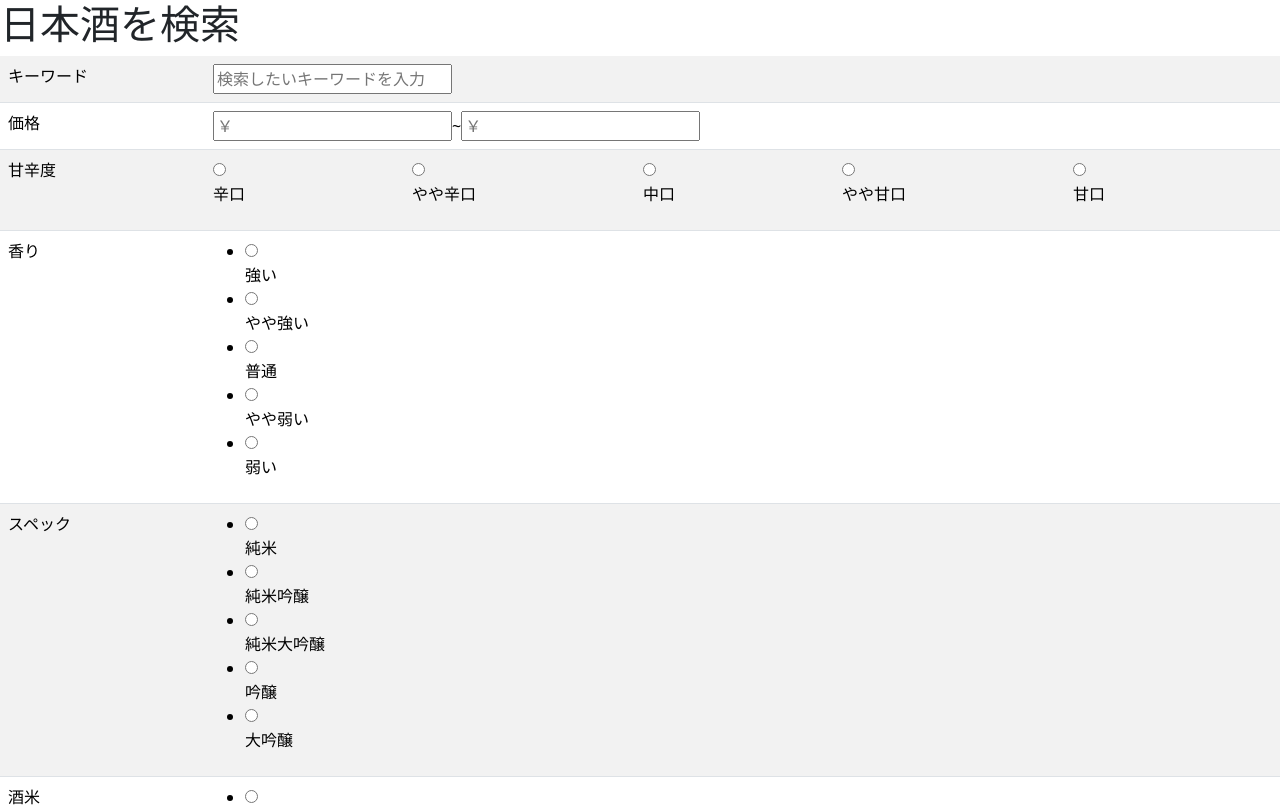
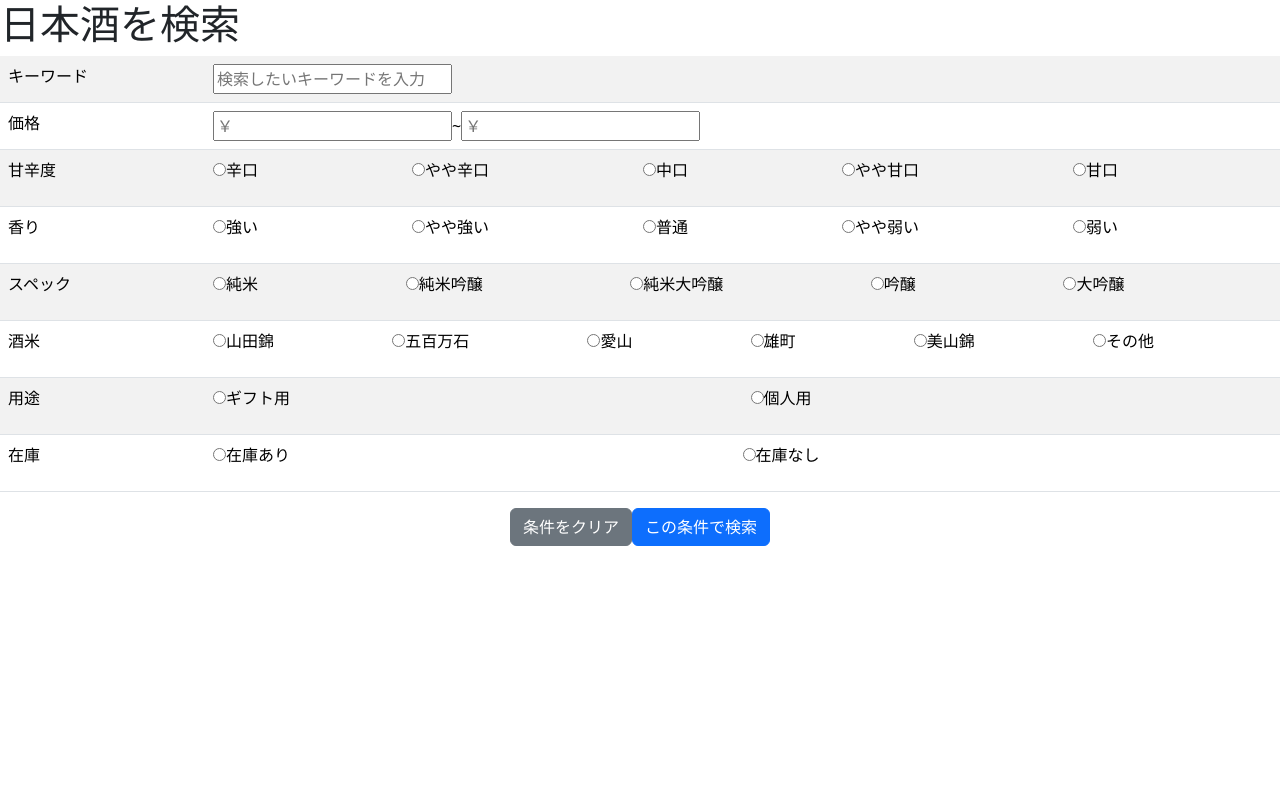
Before and after one commit to HirokiShimoi/kagimoto-sake-search, a React (Create React App) app: page /search in a window 1280 px wide. Shown: the top 807 px of the page. Built offline with nearby package versions, Linux system fonts and the light colour scheme.

Commit message:
家でやったところ

```diff
--- /dev/null
+++ b/src/pages/SearchPage.css
@@ -0,0 +1,3 @@
+.check-box, .info {
+    display: inline-block;
+}
--- a/src/pages/SearchPage.js
+++ b/src/pages/SearchPage.js
@@ -1,4 +1,5 @@
 import { useState } from "react"
+import './SearchPage.css';
 
 const SearchPage = () => {
     const [keyword, setKeyword] = useState(''); //フリーワード検索
@@ -9,6 +10,8 @@ const SearchPage = () => {
     const [spec, setSpec] = useState(""); //精米スペック
     const [rice, setRice] = useState(""); //酒米の種類
     const [error, setError] = useState("");
+    const [gift,setGift] = useState("");
+    const [stock,setStock] = useState("");
 
     const handlePriceChange = (setter) => (e) => {
         const value = e.target.value.replace(/[^0-9]/g, '');
@@ -19,6 +22,28 @@ const SearchPage = () => {
             setter(value);
             setError("");  // clear the error message
         }
+    };
+
+    const handleClear = () => {
+        setKeyword('');     // キーワードステートを初期化
+        setMinPrice('');    // 最低価格ステートを初期化
+        setMaxPrice('');    // 最高価格ステートを初期化
+        setSpicy('');       // スパイシー（甘辛度）ステートを初期化
+        setSmell('');       // 香り（種類）ステートを初期化
+        setSpec('');        // スペック（仕様）ステートを初期化
+        setRice('');        // ご飯（種類）ステートを初期化
+        setError('');       // エラー（バリデーションエラーメッセージ）ステートを初期化
+        setGift('');        // ギフト（用途）ステートを初期化
+        setStock('');
+    };
+
+    const handleSearch = (e) => {
+        e.preventDefault();
+        console.log('handleSearch function is called');
+        const searchParams = {
+            keyword,minPrice,maxPrice,spicy,smell,spec,rice,error,gift,stock,
+        };
+        console.log(searchParams)
     };
 
     const handleKeywordChange = (event) => {
@@ -51,6 +76,13 @@ const SearchPage = () => {
         setRice(event.target.value);
       };
 
+      const handleGiftChange = (event) => {
+        setGift(event.target.value);
+      };
+
+      const handleStockChange = (event) => {
+        setStock(event.target.value);
+      };
 
     return(
         <>
@@ -134,7 +166,7 @@ const SearchPage = () => {
                         <tr>
                             <td>香り</td>
                             <td>
-                                <ul className="input-wrapper">
+                                <ul className="input-wrapper d-flex flex-row flex-wrap list-unstyled">
                                     <li className="category-selecter flex-fill">
                                         <div className="check-box">
                                             <input
@@ -211,7 +243,7 @@ const SearchPage = () => {
                         <tr>
                             <td>スペック</td>
                             <td>
-                                <ul className="input-wrapper">
+                                <ul className="input-wrapperinput-wrapper d-flex flex-row flex-wrap list-unstyled">
                                     <li className="category-selecter flex-fill">
                                         <div className="check-box">
                                             <input type="radio" name="spec" value="純米" id="jyunnmai" onChange={handleSpecChange} />
@@ -258,7 +290,7 @@ const SearchPage = () => {
                         <tr>
                             <td>酒米</td>
                             <td>
-                              <ul className="input-wrapper">
+                              <ul className="input-wrapper d-flex flex-row flex-wrap list-unstyled">
                                 <li className="category-selecter flex-fill">
                                     <div className="check-box">
                                         <input type="radio" name="sakamai" value="山田錦" onChange={handleRiceChange}/>
@@ -310,8 +342,58 @@ const SearchPage = () => {
                               </ul>
                             </td>
                         </tr>
+                        <tr>
+                            <td>用途</td>
+                            <td>
+                                <ul className="input-wrapper d-flex flex-row flex-wrap list-unstyled">
+                                    <li className="category-selecter flex-fill">
+                                        <div className="check-box">
+                                            <input type="radio" name="gift" value="gift" onChange={handleGiftChange}/>
+                                        </div>
+                                        <div className="info">
+                                            <label>ギフト用</label>
+                                        </div>
+                                    </li>
+                                    <li className="category-selecter flex-fill">
+                                        <div className="check-box">
+                                            <input type="radio" name="gift" value="private" onChange={handleGiftChange}/>
+                                        </div>
+                                        <div className="info">
+                                            <label>個人用</label>
+                                        </div>
+                                    </li>
+                                </ul>
+                            </td>
+                        </tr>
+                        <tr>
+                            <td>在庫</td>
+                            <td>
+                                <ul className="input-wrapper d-flex flex-row flex-wrap list-unstyled">
+                                    <li className="category-selecter flex-fill">
+                                        <div className="check-box">
+                                            <input type="radio" name="stock" value="onstock" onChange={handleStockChange}/>
+                                        </div>
+                                        <div className="info">
+                                            <label>在庫あり</label>
+                                        </div>
+                                    </li>
+                                    <li className="category-selecter flex-fill">
+                                        <div className="check-box">
+                                            <input type="radio" name="stock" value="offstock" onChange={handleStockChange}/>
+                                        </div>
+                                        <div className="info">
+                                            <label>在庫なし</label>
+                                        </div>
+                                    </li>
+                                </ul>
+                            </td>
+                        </tr>
                     </tbody>
                 </table>
+                <div className="d-flex justify-content-center mt-3">
+                    <button className="btn btn-secondary" onClick={handleClear}>条件をクリア</button>
+                    <button className="btn btn-primary mr-2" onClick={handleSearch}>この条件で検索</button>
+                </div>
             </form>
         </>
     )
```
